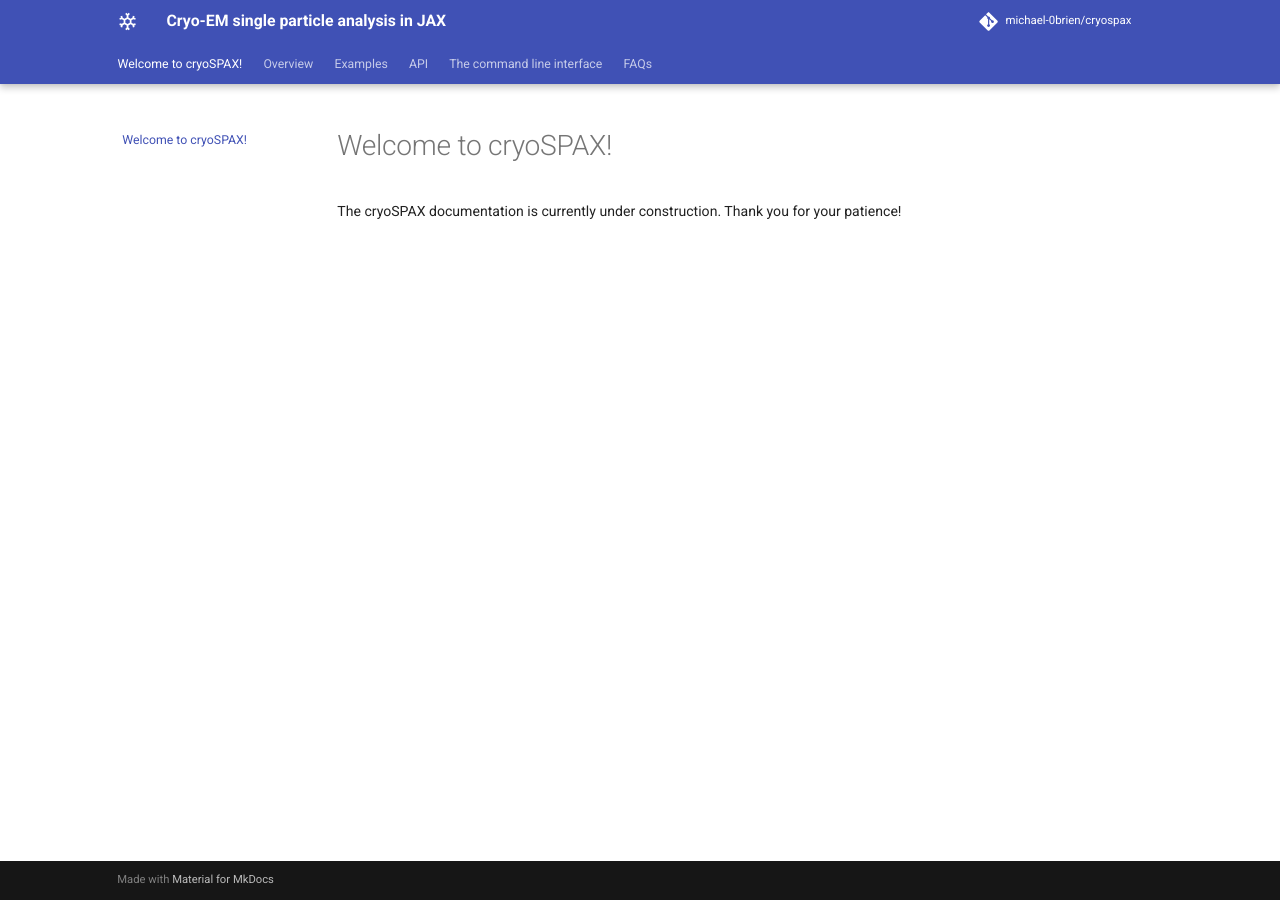
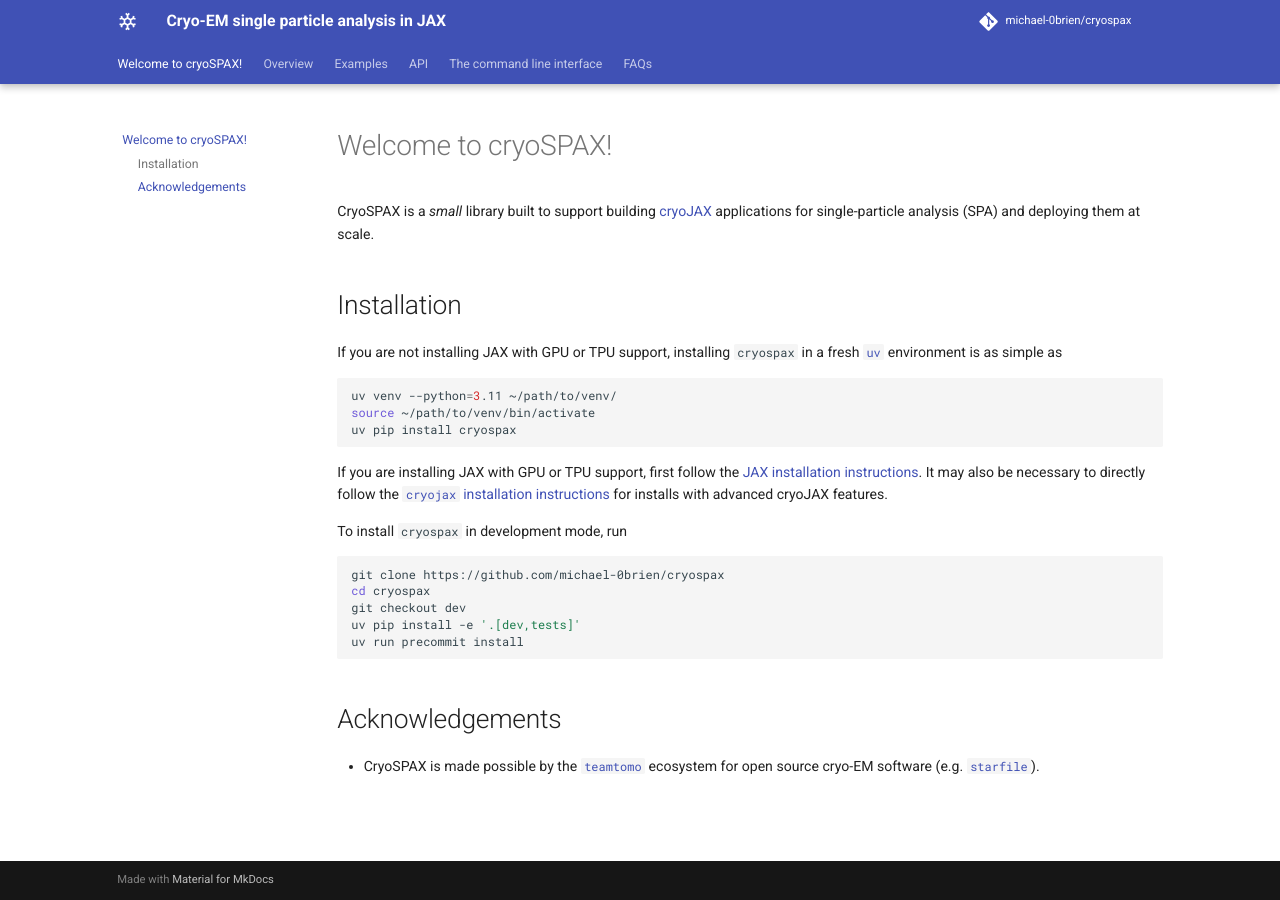
Before and after one commit to michael-0brien/cryospax, an MkDocs documentation site: the page built from docs/index.md, in a window 1280 px wide. Built offline with MkDocs 1.6.1 and Material for MkDocs 9.7.7, drawn with Linux system fonts in a browser that asks for light colours; comment, search, counter and statistics services are not loaded.

Commit message:
Update index.md

````diff
--- a/docs/index.md
+++ b/docs/index.md
@@ -1,3 +1,29 @@
 # Welcome to cryoSPAX!
 
-The cryoSPAX documentation is currently under construction. Thank you for your patience!
+CryoSPAX is a *small* library built to support building [cryoJAX](https://github.com/michael-0brien/cryojax) applications for single-particle analysis (SPA) and deploying them at scale.
+
+## Installation
+
+If you are not installing JAX with GPU or TPU support, installing `cryospax` in a fresh [`uv`](https://docs.astral.sh/uv/pip/environments/#creating-a-virtual-environment) environment is as simple as
+
+```bash
+uv venv --python=3.11 ~/path/to/venv/
+source ~/path/to/venv/bin/activate
+uv pip install cryospax
+```
+
+If you are installing JAX with GPU or TPU support, first follow the [JAX installation instructions](https://docs.jax.dev/en/latest/installation.html#installation). It may also be necessary to directly follow the [`cryojax` installation instructions](https://michael-0brien.github.io/cryojax/#installation) for installs with advanced cryoJAX features.
+
+To install `cryospax` in development mode, run
+
+```bash
+git clone https://github.com/michael-0brien/cryospax
+cd cryospax
+git checkout dev
+uv pip install -e '.[dev,tests]'
+uv run precommit install
+```
+
+## Acknowledgements
+
+- CryoSPAX is made possible by the [`teamtomo`](https://teamtomo.org/) ecosystem for open source cryo-EM software (e.g. [`starfile`](https://github.com/teamtomo/starfile)).
--- a/pyproject.toml
+++ b/pyproject.toml
@@ -1,6 +1,6 @@
 [project]
 name = "cryospax"
-description = "Cryo-EM single particle analysis in JAX"
+description = "A small library for cryo-EM single particle analysis in JAX "
 authors = [
     { name = "David Silva Sanchez", email = "david.silva@yale.edu" },
     { name = "Michael O'Brien", email = "michaelobrien@g.harvard.edu" }
````
Also changed, not shown: README.md (+2 -2 lines), 1 other file.
